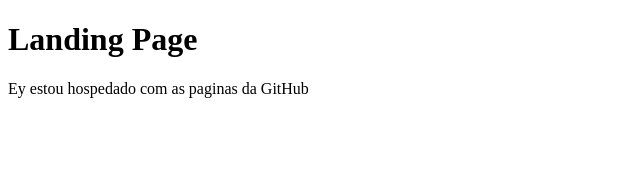
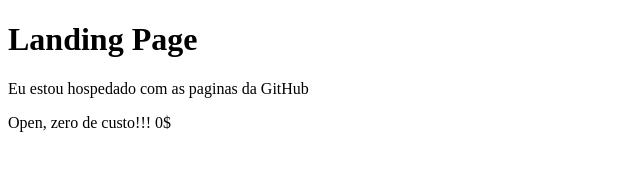
Before and after one commit to MouraDevs/mouradevs, a plain HTML site: page index.html in a window 1280 px wide. Shown: the whole page, without its empty margins (0-640 px from the left). Drawn offline with Linux system fonts and the light colour scheme.

Commit message:
Update index.html

```diff
--- a/index.html
+++ b/index.html
@@ -2,6 +2,7 @@
 <html>
 <body>
 <h1>Landing Page</h1>
-<p>Ey estou hospedado com as paginas da GitHub</p>
+<p>Eu estou hospedado com as paginas da GitHub</p>
+  <p>Open, zero de custo!!! 0$ </p>
 </body>
 </html>
```
